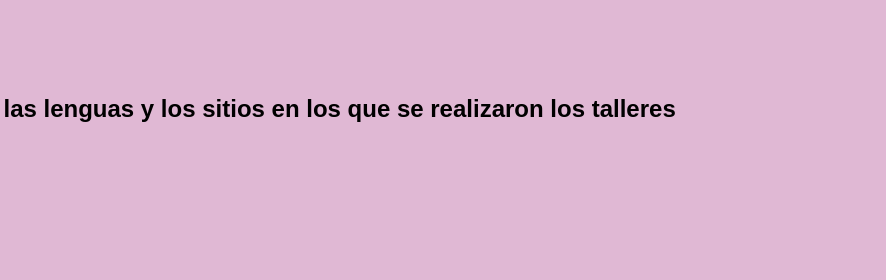
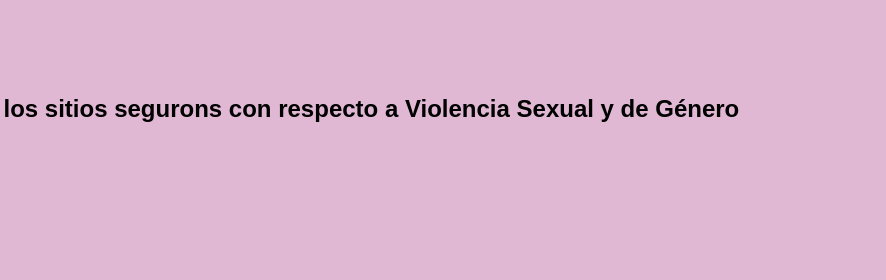
Before and after one commit to Hera9090/pruebamymaps1, a plain HTML site: page index.html in a window 1280 px wide. Shown: the top 280 px of the page, 394-1280 px from the left. Drawn offline with Linux system fonts and the light colour scheme.

Commit message:
Update index.html

```diff
--- a/index.html
+++ b/index.html
@@ -9,7 +9,7 @@
         <h1>
             Sitios Witsi
         </h1>
-        <h2> En el siguiente mapa encontrarás las lenguas y los sitios en los que se realizaron los talleres</h2>
+        <h2> En el siguiente mapa encontrarás los sitios segurons con respecto a Violencia Sexual y de Género</h2>
         <p>
             <iframe src="https://www.google.com/maps/d/u/0/edit?mid=1nGjt_RmldsohajY3TdNqE7Tce23H36Xw&ll=22.12231230244186%2C-100.95882223664185&z=13"></iframe>
         </p>
```
